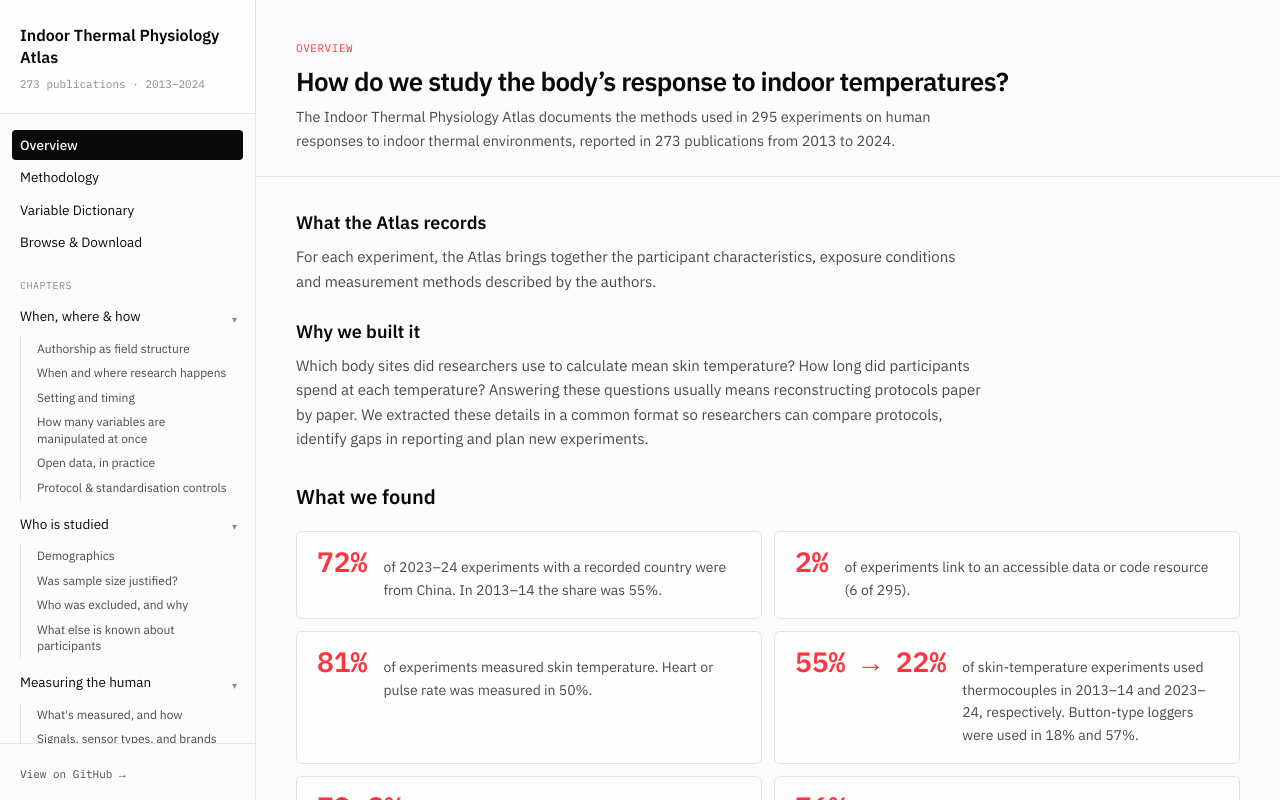
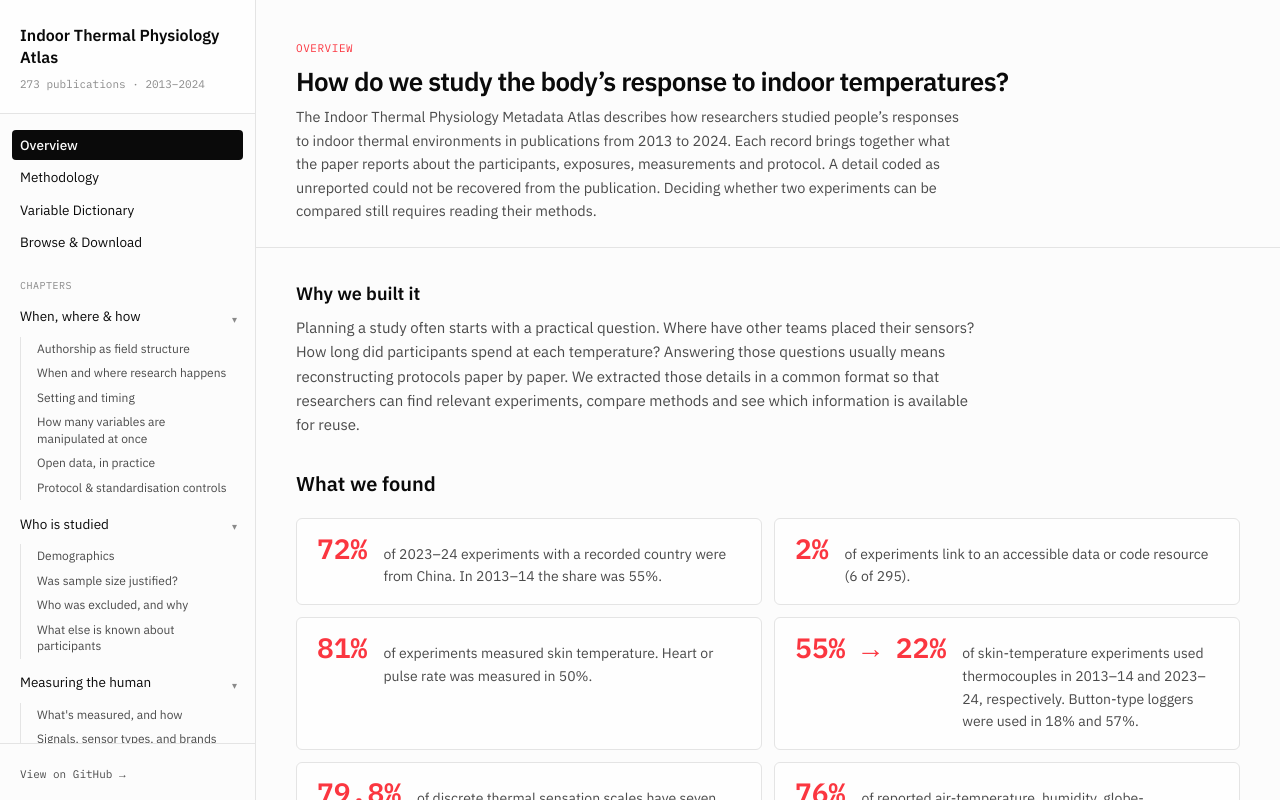
Before and after one commit to bilgekobas/indoor-thermal-physiology-metadata-atlas, a React (Vite) app: page / in a window 1280 px wide. Shown: the top 800 px of the page. Built offline with nearby package versions, Linux system fonts and the light colour scheme.

Commit message:
Use the supplied introduction and study rationale on the Atlas homepage

```diff
--- a/src/pages/Overview.jsx
+++ b/src/pages/Overview.jsx
@@ -72,31 +72,27 @@ export default function Overview({ data }) {
       <PageHeader
         eyebrow="Overview"
         title="How do we study the body’s response to indoor temperatures?"
-        description={<>
-          The Indoor Thermal Physiology Atlas documents the methods used in {n} experiments on human
-          responses to indoor thermal environments, reported in {summary.n_publications} publications
-          from {summary.year_min} to {summary.year_max}.
-        </>}
+        description={
+          <span id="what-the-atlas-records">
+            The Indoor Thermal Physiology Metadata Atlas describes how researchers studied people’s responses
+            to indoor thermal environments in publications from {summary.year_min} to {summary.year_max}.
+            Each record brings together what the paper reports about the participants, exposures, measurements
+            and protocol. A detail coded as unreported could not be recovered from the publication. Deciding
+            whether two experiments can be compared still requires reading their methods.
+          </span>
+        }
       />
 
-      <div className="max-w-3xl space-y-6 px-5 pt-8 text-[15px] leading-relaxed text-inkmid sm:px-10">
-        <section id="what-the-atlas-records">
-          <h2 className="mb-2 text-lg font-semibold text-ink">What the Atlas records</h2>
-          <p>
-            For each experiment, the Atlas brings together the participant characteristics, exposure
-            conditions and measurement methods described by the authors.
-          </p>
-        </section>
-        <section id="why-we-built-it">
-          <h2 className="mb-2 text-lg font-semibold text-ink">Why we built it</h2>
-          <p>
-            Which body sites did researchers use to calculate mean skin temperature? How long did participants
-            spend at each temperature? Answering these questions usually means reconstructing protocols paper
-            by paper. We extracted these details in a common format so researchers can compare protocols,
-            identify gaps in reporting and plan new experiments.
-          </p>
-        </section>
-      </div>
+      <section id="why-we-built-it" className="max-w-3xl px-5 pt-8 text-[15px] leading-relaxed text-inkmid sm:px-10">
+        <h2 className="mb-2 text-lg font-semibold text-ink">Why we built it</h2>
+        <p>
+          Planning a study often starts with a practical question. Where have other teams placed their sensors?
+          How long did participants spend at each temperature? Answering those questions usually means
+          reconstructing protocols paper by paper. We extracted those details in a common format so that
+          researchers can find relevant experiments, compare methods and see which information is available
+          for reuse.
+        </p>
+      </section>
 
       <section id="what-we-found" className="scroll-mt-4 px-5 pt-8 sm:px-10">
         <h2 className="mb-5 text-xl font-semibold">What we found</h2>
```
